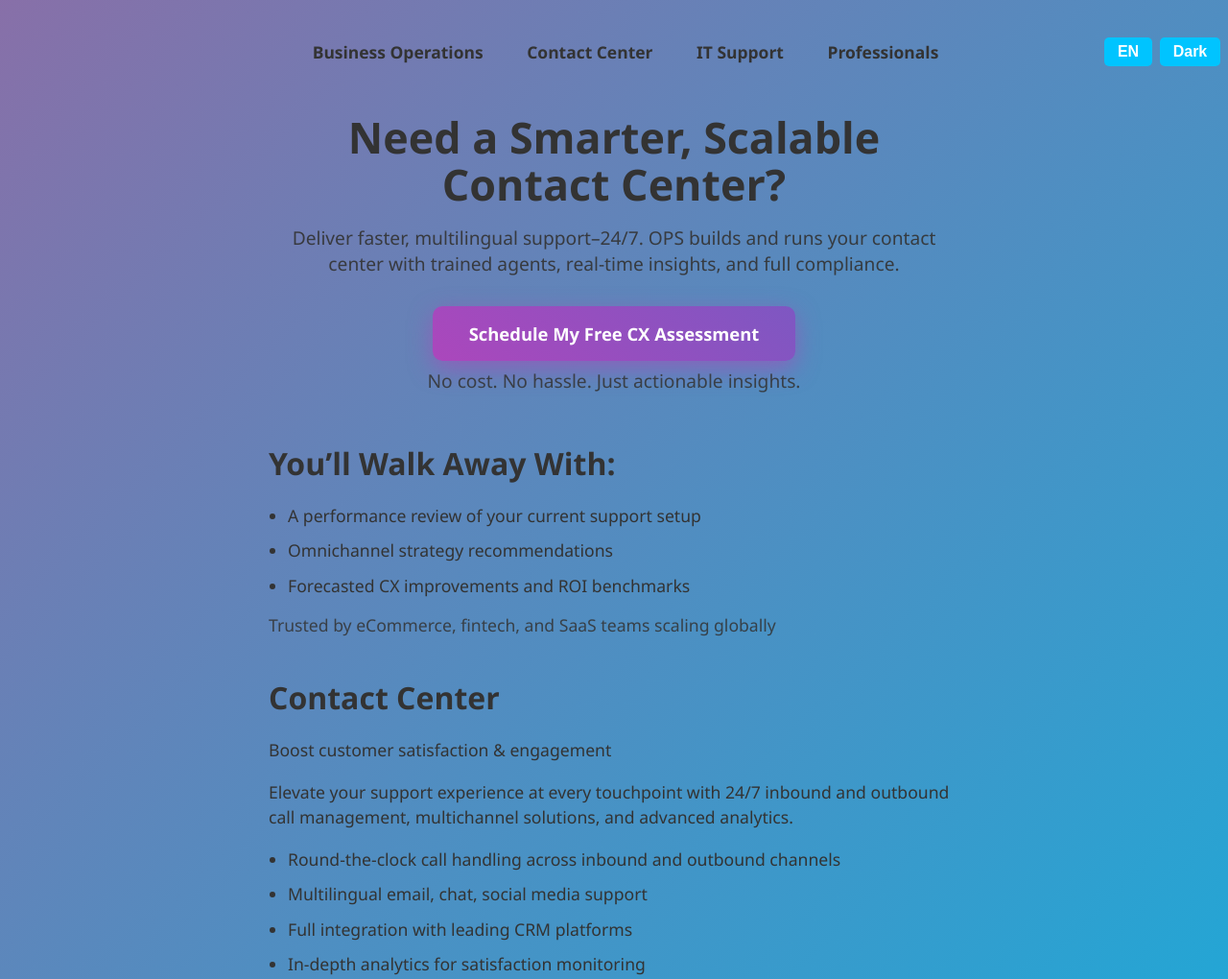
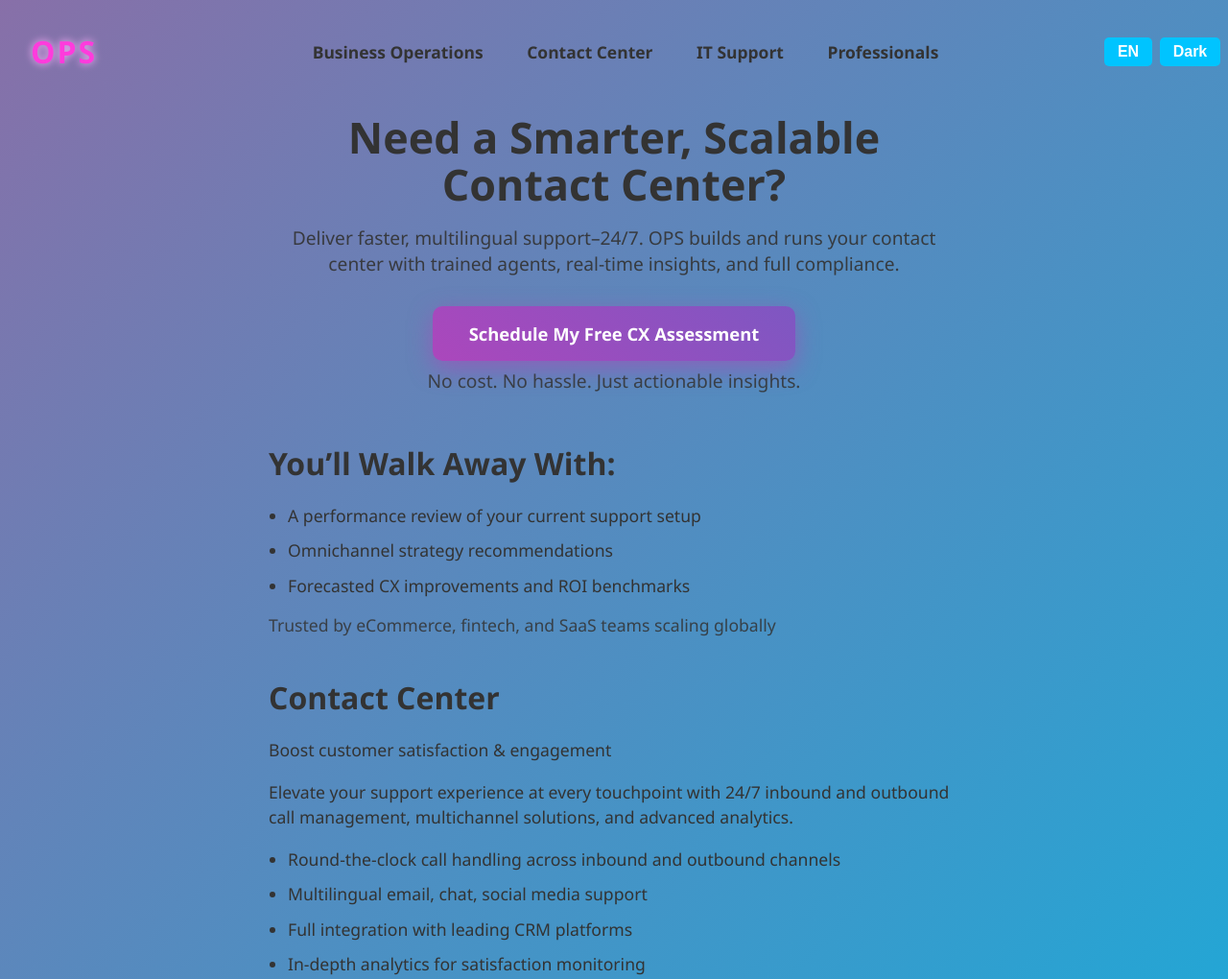
Before and after one commit to quadmangle/verbose-goggles, a plain HTML site: page contact-center.html in a window 1280 px wide. Shown: the top 1020 px of the page at 96% size. Drawn offline with Linux system fonts and the light colour scheme.

Commit message:
Update contact-center.html

```diff
--- a/contact-center.html
+++ b/contact-center.html
@@ -12,6 +12,7 @@
 <body class="page-contact-center">
   <!-- Navigation Menu -->
   <nav class="ops-nav">
+    <div class="ops-logo">OPS</div>
     <div class="nav-links">
         <a href="index.html" class="nav-link" data-en="Business Operations" data-es="Gestion">Business Operations</a>
         <a href="contact-center.html" class="nav-link" data-en="Contact Center" data-es="Centro de Contacto">Contact Center</a>
```
